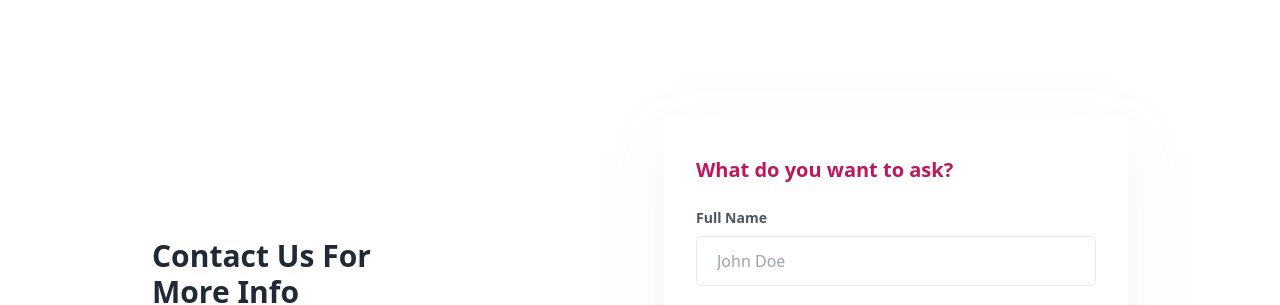
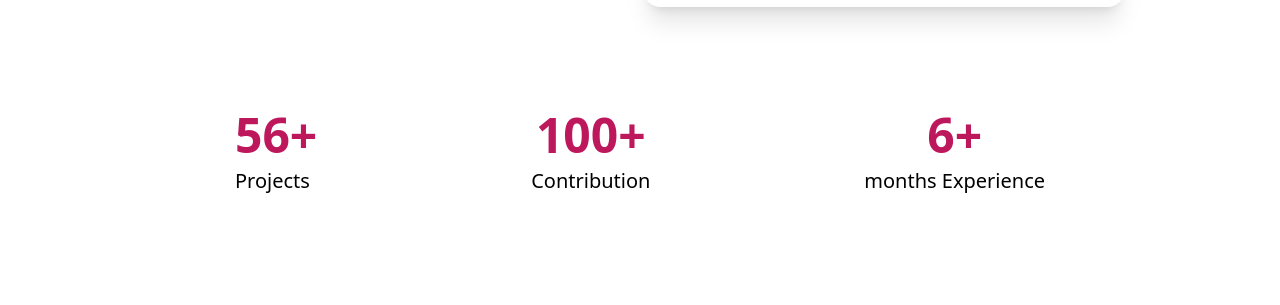
Before and after one commit to RashedAkash/next-portfolio, a Next.js app: page / in a window 1280 px wide. Shown: the part 637-942 px from the top of the page. Built offline with nearby package versions, Linux system fonts and the light colour scheme.

Commit message:
experiance section create

```diff
--- a/src/app/page.js
+++ b/src/app/page.js
@@ -2,6 +2,7 @@ import About from '@/components/About';
 import Contact from '@/components/Contact';
 import Banner from '@/components/Banner';
 import MySkills from '@/components/MySkills';
+import Experience from '@/components/Experience';
 
 
 const page = () => {
@@ -9,6 +10,7 @@ const page = () => {
     <div>
     <Banner />
       <About />
+      <Experience />
       <Contact />
       <MySkills />
     </div>
--- a/src/components/About.jsx
+++ b/src/components/About.jsx
@@ -35,11 +35,18 @@ const About = () => {
                   width={300}
                   height={300}
                   className="rounded-xl"
+                  style={{
+                    width: "auto",
+                    height: "auto",
+                  }}
                 />
               </figure>
               <div className="card-body items-center text-center">
                 <h2 className="card-title font-bold">Education</h2>
-                <p className=' font-medium'>BBA in Accounting <br /> National University <br /> [2017-2022]</p>
+                <p className=" font-medium">
+                  BBA in Accounting <br /> National University <br />{" "}
+                  [2017-2022]
+                </p>
               </div>
             </div>
           </div>
--- a/src/components/Contact.jsx
+++ b/src/components/Contact.jsx
@@ -22,16 +22,16 @@ const Contact = () => {
                         fill="none"
                         viewBox="0 0 24 24"
                         stroke="currentColor"
-                        stroke-width="2"
+                        strokeWidth="2"
                       >
                         <path
-                          stroke-linecap="round"
-                          stroke-linejoin="round"
+                          strokeLinecap="round"
+                          strokeLinejoin="round"
                           d="M17.657 16.657L13.414 20.9a1.998 1.998 0 01-2.827 0l-4.244-4.243a8 8 0 1111.314 0z"
                         />
                         <path
-                          stroke-linecap="round"
-                          stroke-linejoin="round"
+                          strokeLinecap="round"
+                          strokeLinejoin="round"
                           d="M15 11a3 3 0 11-6 0 3 3 0 016 0z"
                         />
                       </svg>
@@ -48,11 +48,11 @@ const Contact = () => {
                         fill="none"
                         viewBox="0 0 24 24"
                         stroke="currentColor"
-                        stroke-width="2"
+                        strokeWidth="2"
                       >
                         <path
-                          stroke-linecap="round"
-                          stroke-linejoin="round"
+                          strokeLinecap="round"
+                          strokeLinejoin="round"
                           d="M3 5a2 2 0 012-2h3.28a1 1 0 01.948.684l1.498 4.493a1 1 0 01-.502 1.21l-2.257 1.13a11.042 11.042 0 005.516 5.516l1.13-2.257a1 1 0 011.21-.502l4.493 1.498a1 1 0 01.684.949V19a2 2 0 01-2 2h-1C9.716 21 3 14.284 3 6V5z"
                         />
                       </svg>
@@ -69,11 +69,11 @@ const Contact = () => {
                         fill="none"
                         viewBox="0 0 24 24"
                         stroke="currentColor"
-                        stroke-width="2"
+                        strokeWidth="2"
                       >
                         <path
-                          stroke-linecap="round"
-                          stroke-linejoin="round"
+                          strokeLinecap="round"
+                          strokeLinejoin="round"
                           d="M3 8l7.89 5.26a2 2 0 002.22 0L21 8M5 19h14a2 2 0 002-2V7a2 2 0 00-2-2H5a2 2 0 00-2 2v10a2 2 0 002 2z"
                         />
                       </svg>
--- /dev/null
+++ b/src/components/Experience.jsx
@@ -0,0 +1,28 @@
+import React from 'react';
+
+const Experience = () => {
+  return (
+    <div className=" text-center  md:flex justify-around text-pink-700 space-y-5 md:space-y-0 py-10">
+      <div>
+        <h1 className=" font-bold text-5xl">56+</h1>
+        <p className="  font-medium text-xl mt-2 text-[#000] md:text-left">
+          Projects
+        </p>
+      </div>
+      <div>
+        <h1 className=" font-bold text-5xl">100+</h1>
+        <p className=" font-medium text-xl mt-2 text-[#000] md:text-left">
+          Contribution
+        </p>
+      </div>
+      <div>
+        <h1 className=" font-bold text-5xl">6+</h1>
+        <p className=" font-medium text-xl mt-2 text-[#000] md:text-left">
+          months Experience
+        </p>
+      </div>
+    </div>
+  );
+};
+
+export default Experience;
```
